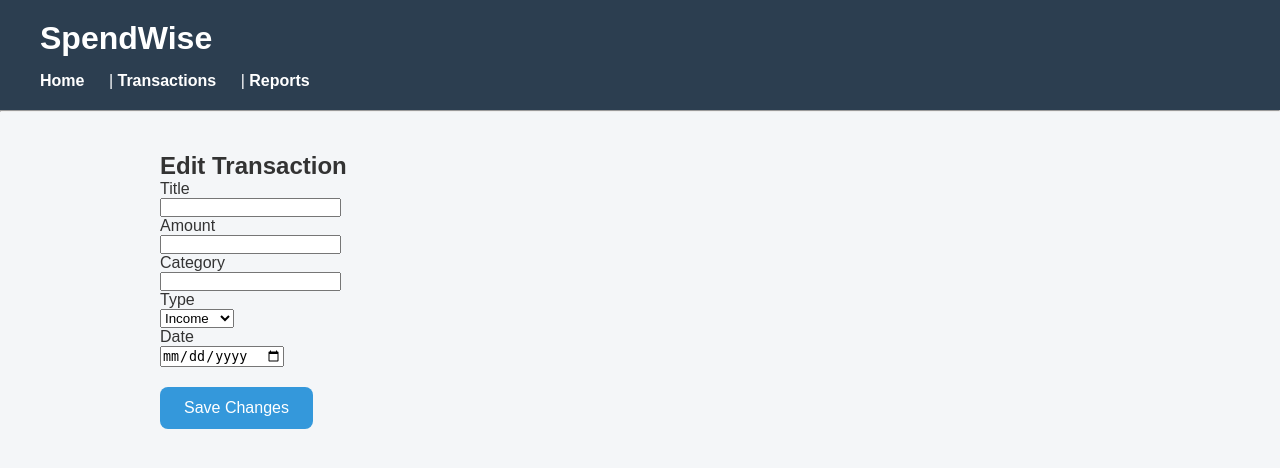
After one commit to CharlesFortuin/SpendWise, a Flask app: page /edit/1 in a window 1280 px wide. The commit adds this page. Shown: the top 468 px of the page. Run offline with Flask 3, Linux system fonts and the light colour scheme; data that the repository does not hold is empty.

Commit message:
Implement transaction editing

```diff
--- a/app.py
+++ b/app.py
@@ -9,7 +9,9 @@ from utils.database import (
                             insert_transaction,
                             get_transactions,
                             get_dashboard_data,
-                            remove_transaction)
+                            remove_transaction,
+                            update_transaction,
+                            get_transaction)
 
 app = Flask(__name__)
 
@@ -55,6 +57,34 @@ def delete_transaction(transaction_id):
     remove_transaction(transaction_id)
     return redirect(url_for("home"))
 
+@app.route("/edit/<int:transaction_id>",methods=["GET","POST"])
+def edit_transaction(transaction_id):
+    transaction = get_transaction(transaction_id)
+
+    if request.method == "POST":
+        title = request.form["title"]
+        amount = float(request.form["amount"])
+        category = request.form["category"]
+        transaction_type = request.form["type"]
+        date = request.form["date"]
+
+        update_transaction(
+            transaction_id,
+            title,
+            amount,
+            category,
+            transaction_type,
+            date
+        )
+
+        return redirect(url_for("home"))
+
+    return render_template(
+        "edit_transaction.html",
+        app_name="SpendWise",
+        transaction=transaction
+    )
+
 
 if __name__ == "__main__":
     initialize_database()
--- /dev/null
+++ b/templates/edit_transaction.html
@@ -0,0 +1,67 @@
+{% extends "base.html" %}
+
+{% block content %}
+
+<h2>Edit Transaction</h2>
+
+<form method="POST">
+
+    <p>
+        <label>Title</label><br>
+        <input type="text"
+               name="title"
+               value="{{ transaction['title'] }}"
+               required>
+    </p>
+
+    <p>
+        <label>Amount</label><br>
+        <input type="number"
+               step="0.01"
+               name="amount"
+               value="{{ transaction['amount'] }}"
+               required>
+    </p>
+
+    <p>
+        <label>Category</label><br>
+        <input type="text"
+               name="category"
+               value="{{ transaction['category'] }}"
+               required>
+    </p>
+
+    <p>
+        <label>Type</label><br>
+
+        <select name="type">
+
+            <option value="Income"
+                {% if transaction["type"] == "Income" %}selected{% endif %}>
+                Income
+            </option>
+
+            <option value="Expense"
+                {% if transaction["type"] == "Expense" %}selected{% endif %}>
+                Expense
+            </option>
+
+        </select>
+
+    </p>
+
+    <p>
+        <label>Date</label><br>
+        <input type="date"
+               name="date"
+               value="{{ transaction['date'] }}"
+               required>
+    </p>
+
+    <button type="submit">
+        Save Changes
+    </button>
+
+</form>
+
+{% endblock %}
--- a/templates/index.html
+++ b/templates/index.html
@@ -61,6 +61,11 @@
                 <td>R{{ "%.2f"|format(transaction["amount"]) }}</td>
 
                 <td>
+                    <a href="{{ url_for('edit_transaction',
+                                        transaction_id=transaction['id']) }}">
+                        Edit
+                    </a>
+                    |
                     <a href="{{url_for('delete_transaction',
                                         transaction_id=transaction['id'])}}">
                         Delete
--- a/utils/database.py
+++ b/utils/database.py
@@ -120,3 +120,41 @@ def remove_transaction(transaction_id):
 
     connection.commit()
     connection.close()
+
+def get_transaction(transaction_id):
+    connection = get_connection()
+    cursor = connection.cursor()
+
+    cursor.execute(
+        """
+            SELECT *
+            FROM transactions
+            WHERE id=?
+        """,(transaction_id,)
+        )
+
+    transaction = cursor.fetchone()
+
+    connection.close()
+
+    return transaction
+
+def update_transaction(transaction_id,title,amount,category,transaction_type,date):
+    connection = get_connection()
+    cursor = connection.cursor()
+
+    cursor.execute(
+        """
+            UPDATE transactions
+            SET
+                title=?,
+                amount=?,
+                category=?,
+                type=?,
+                date=?
+            WHERE id=?
+        """,(title,amount,category,transaction_type,date,transaction_id)
+        )
+
+    connection.commit()
+    connection.close()
```
